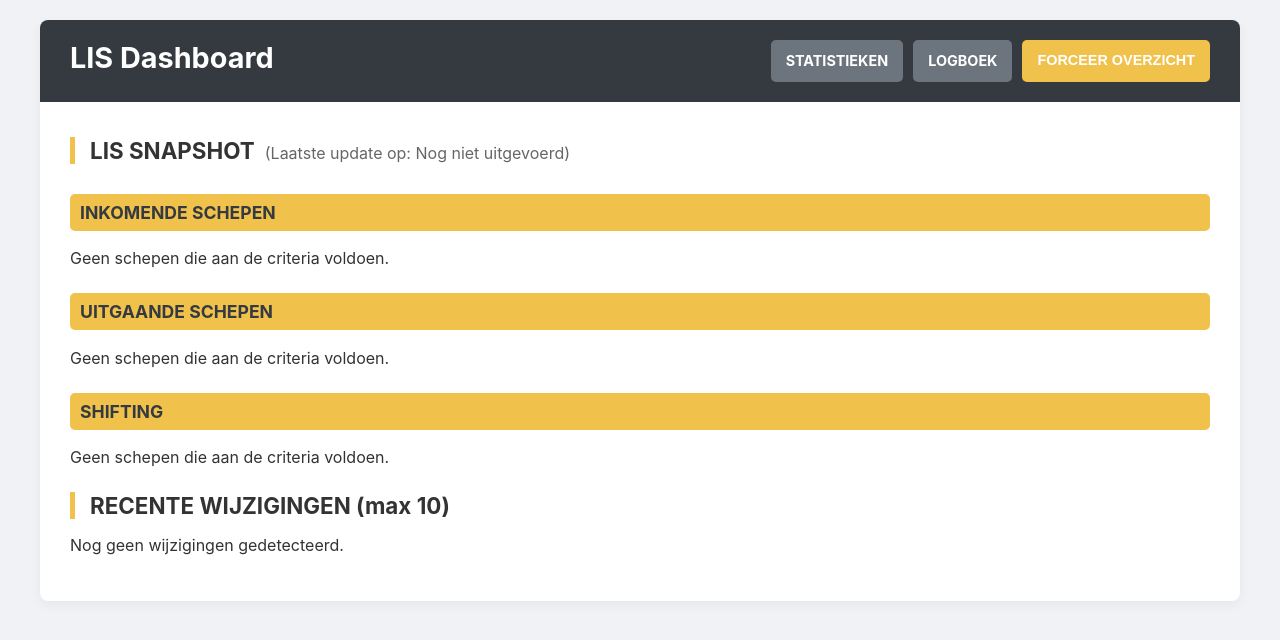
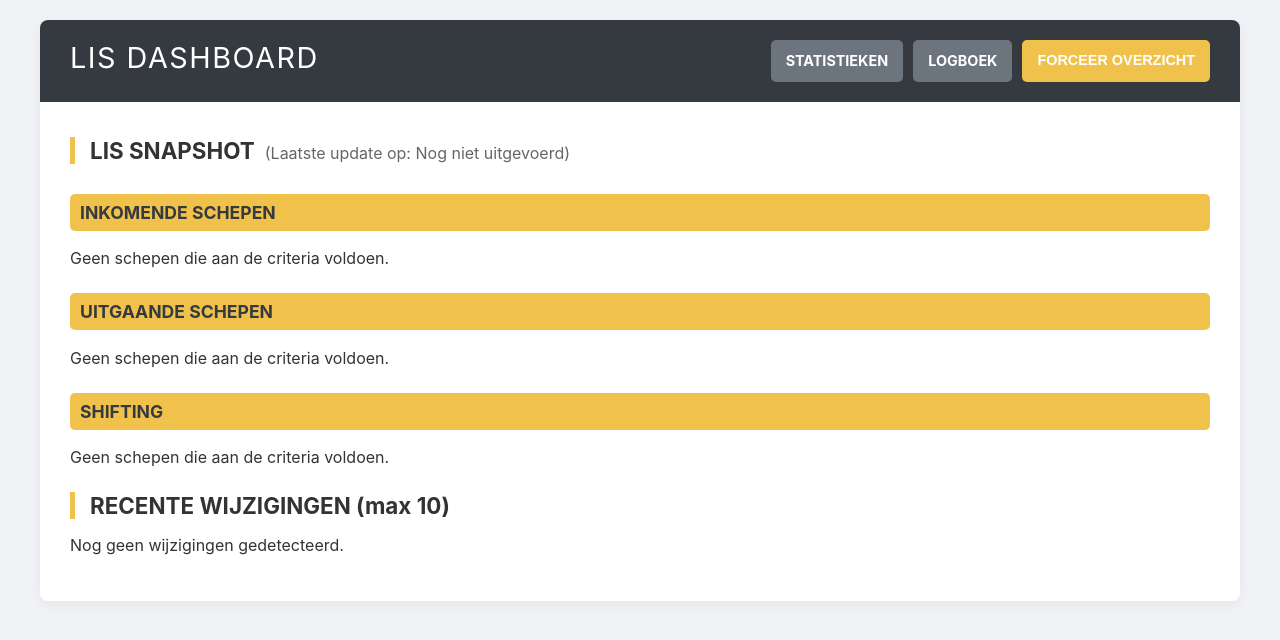
Before and after one commit to simoens/lis-cron-job, a Flask app: page / in a window 1280 px wide. Shown: the top 640 px of the page. Run offline with Flask 3, Linux system fonts and the light colour scheme; data that the repository does not hold is empty; some libraries are stand-ins or nearby versions.

Commit message:
Update index.html

```diff
--- a/templates/index.html
+++ b/templates/index.html
@@ -32,13 +32,20 @@
             display: table;
             clear: both;
         }
+
+        /* --- HIER IS DE WIJZIGING --- */
         .header-bar h1 {
             border: none;
             margin: 0;
             padding: 0;
             font-size: 1.8em;
             float: left;
+            font-weight: 400; /* Iets minder 'bold' dan standaard */
+            text-transform: uppercase; /* STRAKKE HOOFDLETTERS */
+            letter-spacing: 1.5px; /* Meer ruimte tussen letters */
         }
+        /* --- EINDE WIJZIGING --- */
+
         .header-bar a {
             color: white;
             text-decoration: none;
@@ -180,7 +187,7 @@
             font-weight: 500;
         }
 
-        /* --- STIJL VOOR POP-UP (RECHTSONDER) --- */
+        /* Stijl voor de Pop-up (Toast) */
         .toast-notification {
             position: fixed;
             bottom: 20px;
@@ -220,7 +227,6 @@
         .toast-close:hover {
             color: #000;
         }
-        /* De .toast-overlay stijl is verwijderd */
 
         /* Animatie voor oranje rijen */
         @keyframes pulse-orange {
@@ -401,6 +407,7 @@
             <pre></pre>
         </div>
     </div>
+
     <audio id="notification-sound" src="https://actions.google.com/sounds/v1/basic_sounds/bell_tink.ogg" preload="auto"></audio>
 
 
@@ -437,12 +444,8 @@
             }, 60000); // 60000 ms = 1 minuut
         }
 
-        // --- SCRIPT 2: Pop-up Notificatie (Terug naar de hoek) ---
+        // --- SCRIPT 2: Pop-up Notificatie ---
         document.addEventListener('DOMContentLoaded', () => {
-
-            const toast = document.getElementById('change-toast');
-            const closeBtn = document.getElementById('toast-close-btn');
-
             {% if changes and changes[0] %}
                 const latestChange = {
                     timestamp: {{ changes[0].timestamp | tojson }},
@@ -458,20 +461,18 @@
                     document.querySelector('#toast-body pre').innerText = latestChange.content;
 
                     // Toon de pop-up
+                    const toast = document.getElementById('change-toast');
                     toast.style.display = 'block';
 
                     // Speel het geluid af
                     const sound = document.getElementById('notification-sound');
                     sound.play().catch(e => console.warn("Audio kon niet automatisch afspelen:", e));
 
-                    // Functie om te sluiten
-                    function closeToast() {
+                    // Stel de 'close' knop in
+                    document.getElementById('toast-close-btn').onclick = () => {
                         toast.style.display = 'none';
                         localStorage.setItem(storageKey, latestChange.timestamp);
-                    }
-
-                    // Stel de 'close' knop in
-                    closeBtn.onclick = closeToast;
+                    };
                 }
             {% endif %}
         });
```
